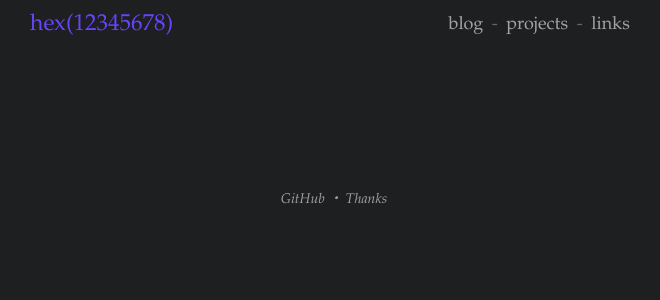
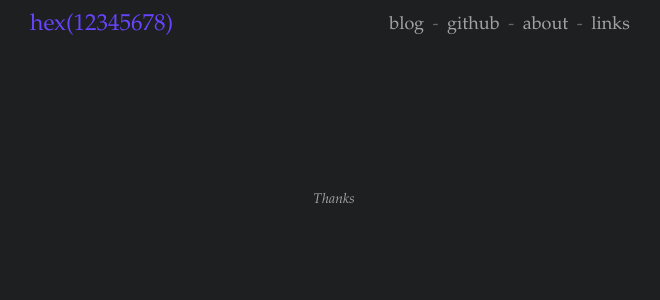
Before and after one commit to xcainiao/blog, a Django app: page / in a window 1280 px wide. Shown: the top 300 px of the page, without its empty margins (306-966 px from the left). Run offline with Django 3.2, Linux system fonts and the light colour scheme; data that the repository does not hold is empty.

Commit message:
about html

```diff
--- a/shuoz/blog/urls.py
+++ b/shuoz/blog/urls.py
@@ -4,5 +4,6 @@ from blog import views
 urlpatterns = [
     url(r'^$', views.index, name='index'),
     url(r'^blog/(?P<post_name>.+)$', views.content, name='content'),
+    url(r'^about/$', views.about, name='about'),
     url(r'^links/$', views.links, name='links'),
 ]
--- a/shuoz/blog/views.py
+++ b/shuoz/blog/views.py
@@ -39,6 +39,9 @@ def content(request, post_name):
     post['date'] = p.date
     return render(request, "content.html", {'post': post})
 
+def about(request):
+    return render(request, "about.html")
+
 def links(request):
     try:
         links = Links.objects.all()
--- /dev/null
+++ b/shuoz/templates/about.html
@@ -0,0 +1,3 @@
+{% extends "base.html" %}
+{% block body %}
+{% endblock %}
--- a/shuoz/templates/base.html
+++ b/shuoz/templates/base.html
@@ -28,7 +28,9 @@
                 <nav>
                     <a href="/">Blog</a>
                     <span class="sep">-</span>
-                    <a href="/">Projects</a>
+                    <a href="https://github.com/xcainiao">github</a>
+                    <span class="sep">-</span>
+                    <a href="about">about</a>
                     <span class="sep">-</span>
                     <a href="links">Links</a>
                     <span class="sep"></span>
@@ -40,7 +42,6 @@
             <div class="hrb">&nbsp;</div>
                 <footer>
                     <p>
-                        <a href="https://github.com/xcainiao/">GitHub</a> ・
                         <a href="http://stevelosh.com">Thanks</a>
                     </p>
                 </footer>
```
